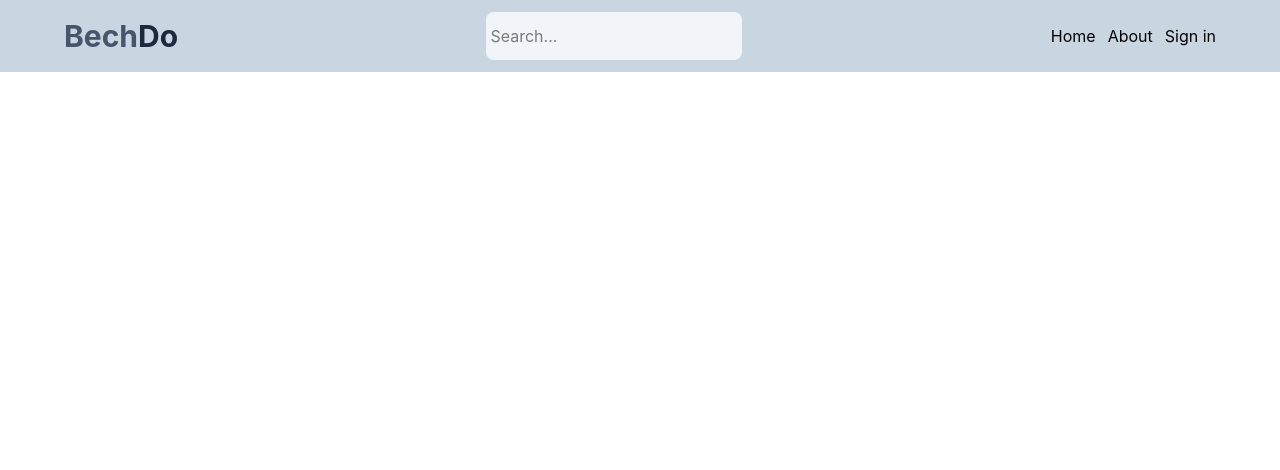
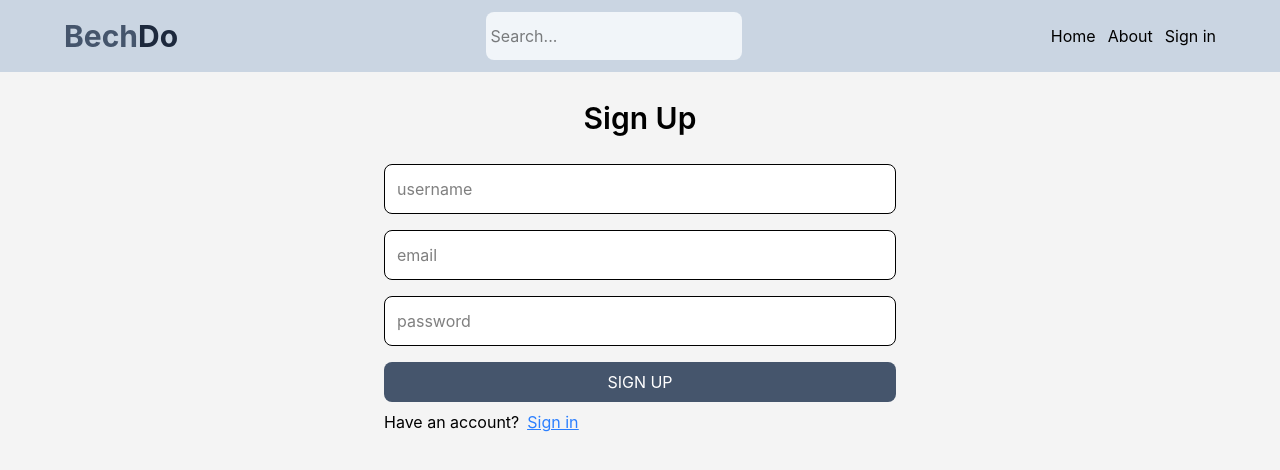
Before and after one commit to OmairAftab/mern-estate, a React (Vite) app in the folder Client/: page /sign-up in a window 1280 px wide. Shown: the top 470 px of the page. Built offline with nearby package versions, Linux system fonts and the light colour scheme.

Commit message:
created sign up page ui

```diff
--- a/Client/src/App.jsx
+++ b/Client/src/App.jsx
@@ -5,7 +5,7 @@ import './App.css'
 import { BrowserRouter,Routes, Route } from 'react-router-dom'
 import Home from './Pages/Home'
 import Signin from './Pages/Signin'
-import SignOut from './Pages/SignOut'
+import SignUp from './Pages/SignUp'
 import About from './Pages/About'
 import Profile from './Pages/Profile'
 import Header from './Components/Header'
@@ -18,7 +18,7 @@ function App() {
      <Routes>
        <Route path='/' element={<Home />}></Route>
        <Route path='sign-in' element={<Signin />}></Route>
-       <Route path='sign-out' element={<SignOut />}></Route>
+       <Route path='sign-up' element={<SignUp />}></Route>
        <Route path='/about' element={<About />}></Route>
        <Route path='/profile' element={<Profile />}></Route>
      </Routes>
--- a/Client/src/Pages/SignOut.jsx
+++ /dev/null
@@ -1,9 +0,0 @@
-import React from 'react'
-
-const SignOut = () => {
-  return (
-    <div>SignOut</div>
-  )
-}
-
-export default SignOut
--- /dev/null
+++ b/Client/src/Pages/SignUp.jsx
@@ -0,0 +1,36 @@
+import React from 'react'
+import { Link } from 'react-router-dom'
+
+const SignUp = () => {
+  return (
+    <div>
+      <h1 className='text-3xl text-center font-semibold my-7'>
+        Sign Up
+      </h1>
+
+
+    <form className='flex flex-col gap-4 max-w-lg mx-auto'>
+      <input type="text" placeholder='username' id='username' className='border p-3 rounded-lg bg-white' />
+      <input type="email" placeholder='email' id='email' className='border p-3 rounded-lg  bg-white' />
+      <input type="password" placeholder='password' id='password' className='border p-3 rounded-lg  bg-white' />
+
+      <button className='bg-slate-600 p-2 cursor-pointer text-white rounded-lg hover:bg-slate-500  disabled:opacity-80'>
+        SIGN UP
+      </button>
+
+    </form>
+
+
+
+    <div className='flex gap-2 text-center max-w-lg mx-auto my-2'>
+      <p> Have an account?  </p>
+      <span className='text-blue-500 underline'><Link to={'/sign-in'}>Sign in</Link> </span>
+    </div>
+
+
+
+    </div>
+  )
+}
+
+export default SignUp
--- a/Client/src/index.css
+++ b/Client/src/index.css
@@ -1 +1,5 @@
 @import "tailwindcss";
+
+body{
+    background-color: rgba(192, 192, 192, 0.167)
+}
```
